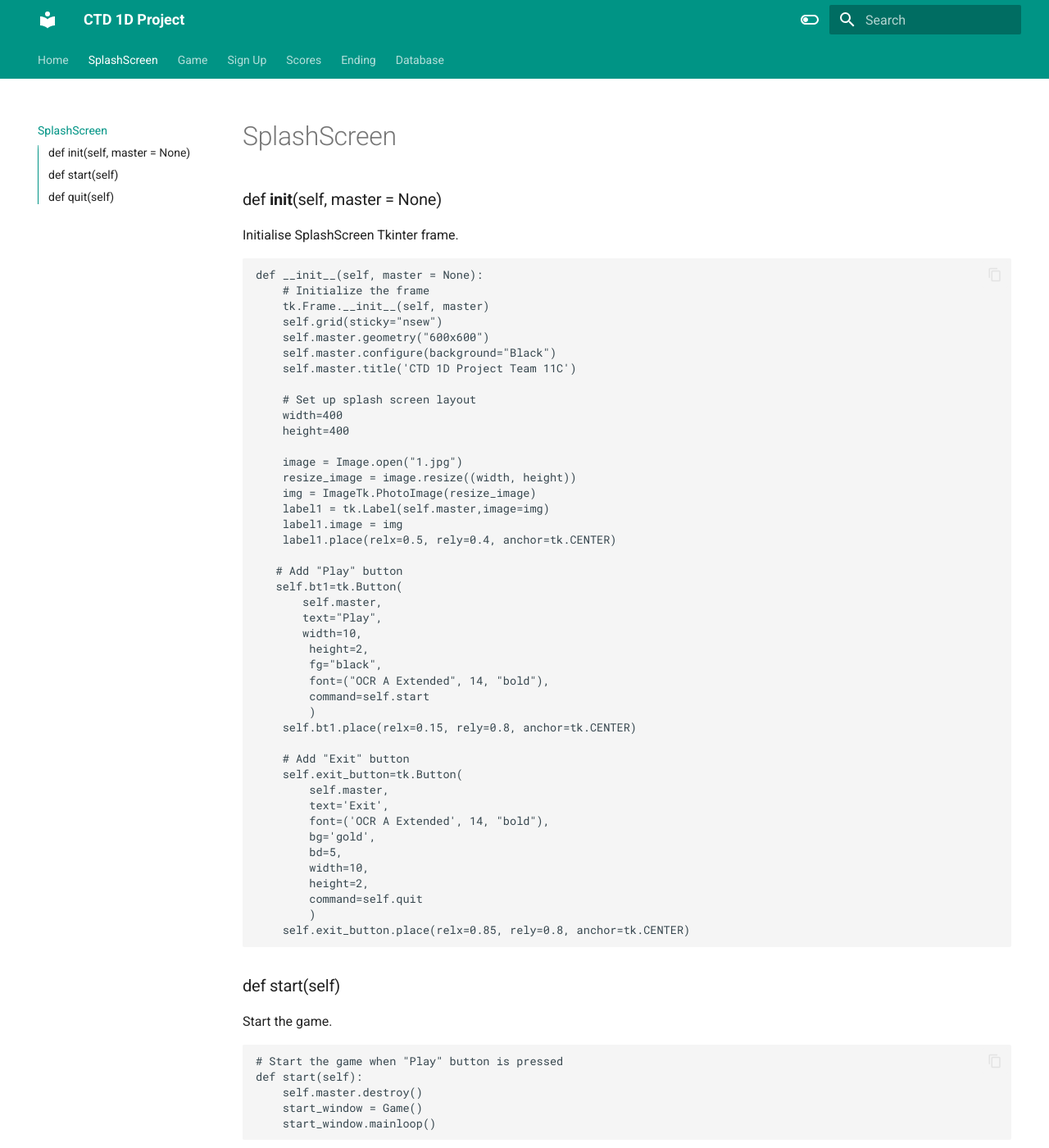
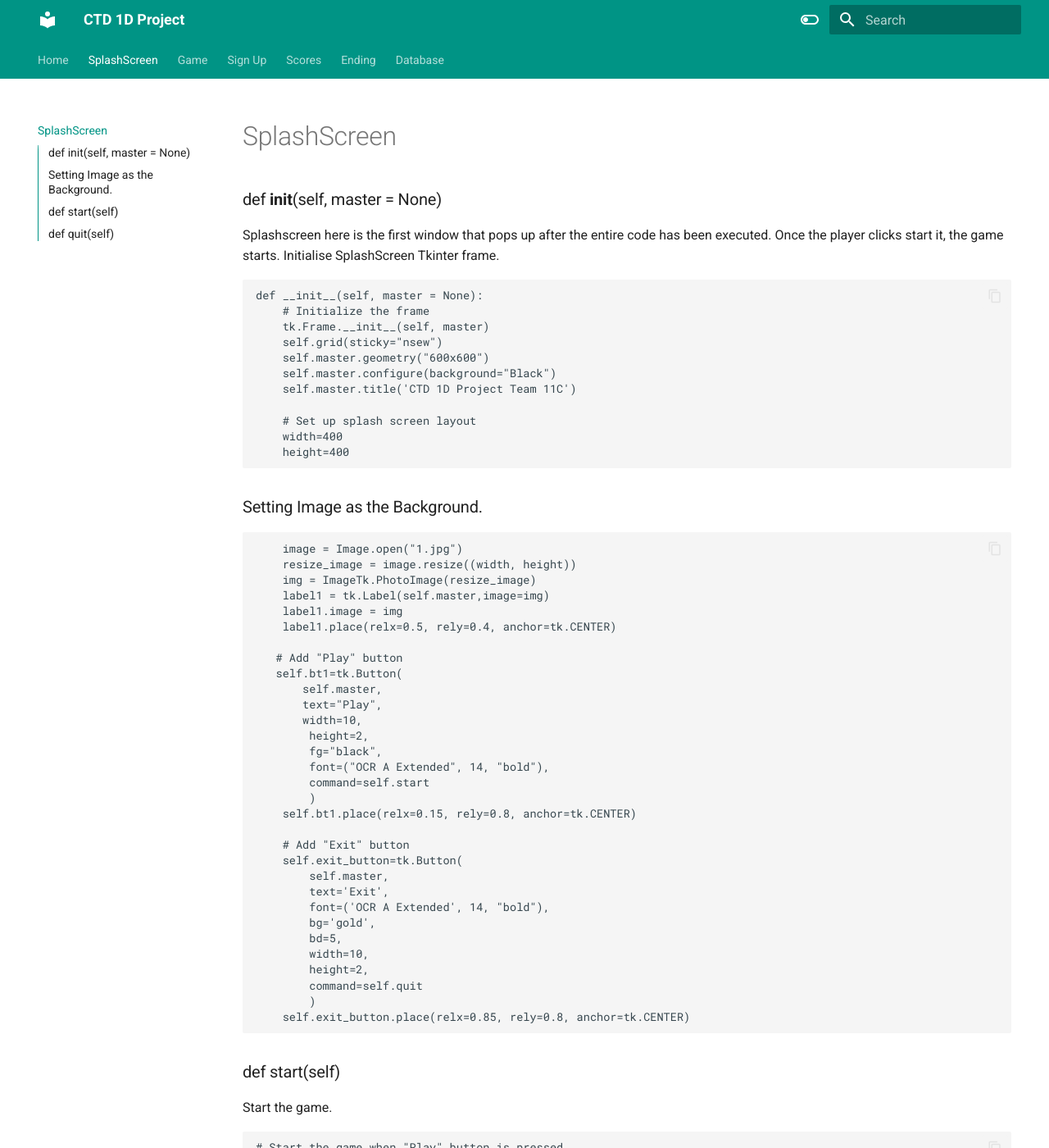
Before and after one commit to zed-ex/CTD-1D-Documentation-Site, an MkDocs documentation site: the page built from docs/splashscreen.md, in a window 1280 px wide and 1400 px high. Shown: the whole window at 82% size. Built offline with MkDocs 1.6.1 and Material for MkDocs 9.7.7, drawn with Linux system fonts in a browser that asks for light colours.

Commit message:
Update splashscreen.md

````diff
--- a/docs/splashscreen.md
+++ b/docs/splashscreen.md
@@ -1,4 +1,5 @@
 ### def __init__(self, master = None)
+Splashscreen here is the first window that pops up after the entire code has been executed. Once the player clicks start it, the game starts.
 Initialise SplashScreen Tkinter frame.
 ``` py
 def __init__(self, master = None):
@@ -12,7 +13,9 @@ def __init__(self, master = None):
     # Set up splash screen layout
     width=400
     height=400
-
+```
+### Setting Image as the Background.
+``` py
     image = Image.open("1.jpg")
     resize_image = image.resize((width, height))
     img = ImageTk.PhotoImage(resize_image)
````
